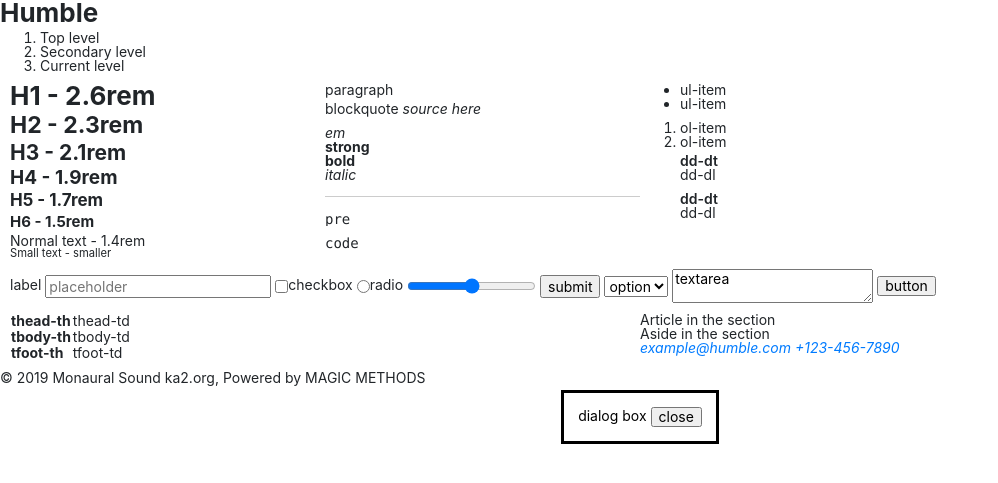
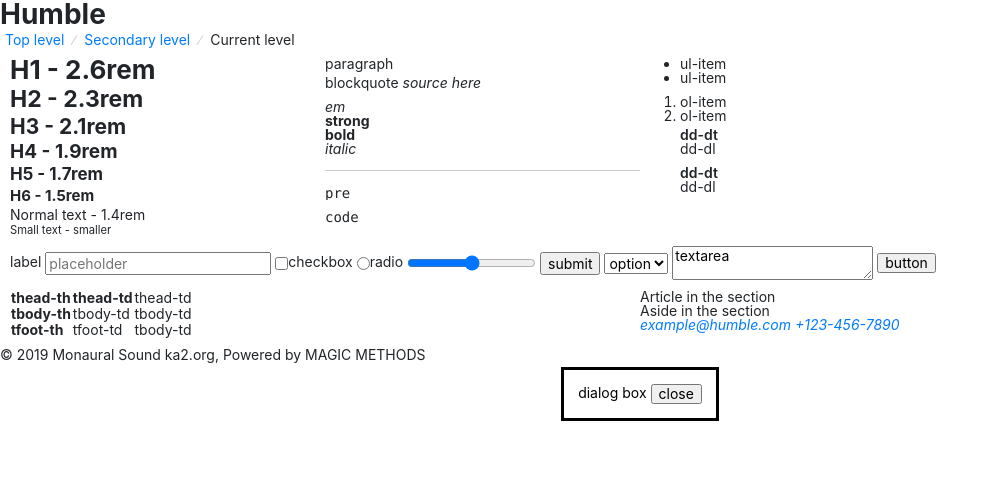
Before and after one commit to ka215/sloth, a PHP site: page / in a window 1280 px wide. Shown: the top 483 px of the page, without its empty margins (0-998 px from the left). Run offline with PHP 8.4, Linux system fonts and the light colour scheme.

Commit message:
(WIP) modified something

```diff
--- a/index.html
+++ b/index.html
@@ -10,12 +10,12 @@
 </head>
 <body class="humble">
 <header>
-  <h1>Humble</h1>
+  <h1 class="no-h">Humble</h1>
 </header>
-<nav class="crumbs">
-  <ol>
-    <li>Top level</li>
-    <li>Secondary level</li>
+<nav>
+  <ol class="crumbs">
+    <li><a href="#">Top level</a></li>
+    <li><a href="#">Secondary level</a></li>
     <li>Current level</li>
   </ol>
 </nav>
@@ -29,8 +29,8 @@
       <h5>H5 - 1.7rem</h5>
       <h6>H6 - 1.5rem</h6>
     </hgroup>
-    <div>Normal text - 1.4rem</div>
-    <small style="display:block;">Small text - smaller</small>
+    Normal text - 1.4rem<br>
+    <small>Small text - smaller</small>
   </div>
   <div class="flx-col w-1-4">
     <p>paragraph</p>
@@ -64,14 +64,14 @@
       <input type="submit" value="submit">
       <select><option>option</option></select>
       <textarea>textarea</textarea>
-      <button onclick="javascript:document.getElementById('humble-dialog').setAttribute('open')">button</button>
+      <button type="button" onclick="javascript:document.getElementById('humble-dialog').showModal()">button</button>
     </form>
   </div>
   <div class="w-half">
     <table>
-      <thead><th>thead-th</th><td>thead-td</td></thead>
-      <tbody><th>tbody-th</th><td>tbody-td</td></tbody>
-      <tfoot><th>tfoot-th</th><td>tfoot-td</td></tfoot>
+      <thead><th>thead-th</th><th>thead-td</th><td>thead-td</td></thead>
+      <tbody><th>tbody-th</th><td>tbody-td</td><td>tbody-td</td></tbody>
+      <tfoot><th>tfoot-th</th><td>tfoot-td</td><td>tbody-td</td></tfoot>
     </table>
   </div>
   <section class="w-half">
--- /dev/null
+++ b/src/inc/_main.scss
@@ -0,0 +1,43 @@
+.humble {
+  h1:not(#{$not}),
+  .h1 { font-size: $h1; }
+
+  h2:not(#{$not}),
+  .h2 { font-size: $h2; }
+
+  h3:not(#{$not}),
+  .h3 { font-size: $h3; }
+
+  h4:not(#{$not}),
+  .h4 { font-size: $h4; }
+
+  h5:not(#{$not}),
+  .h5 { font-size: $h5; }
+
+  h6:not(#{$not}),
+  .h6 { font-size: $h6; }
+
+  p:not(#{$not}) { font-size: $base; }
+
+  .crumbs:not(#{$not}) {
+    list-style: none;
+    display: flex;
+    flex-direction: row;
+    flex-wrap: wrap;
+    margin: 0.5rem;
+    padding: 0;
+
+    & > * {
+      position: relative;
+      display: inline-block;
+      margin-right: 2rem;
+
+      &:nth-child(n + 2)::before {
+        content: "\2215";
+        position: absolute;
+        left: -1.1rem;
+        color: #ccc;
+      }
+    }
+  }
+}
--- a/src/inc/_reset.scss
+++ b/src/inc/_reset.scss
@@ -14,7 +14,7 @@ html {
   -webkit-tap-highlight-color: rgba(0, 0, 0, 0);
 }
 
-body {
+body.humble {
   display: flow-root;
   margin: 0;
   font-family: -apple-system, BlinkMacSystemFont, "Segoe UI", Roboto, "Helvetica Neue", Arial, "Noto Sans", sans-serif, "Apple Color Emoji", "Segoe UI Emoji", "Segoe UI Symbol", "Noto Color Emoji";
--- a/src/inc/_utils.scss
+++ b/src/inc/_utils.scss
@@ -1,23 +1,3 @@
-h1,
-.h1 { font-size: $h1; }
-
-h2,
-.h2 { font-size: $h2; }
-
-h3,
-.h3 { font-size: $h3; }
-
-h4,
-.h4 { font-size: $h4; }
-
-h5,
-.h5 { font-size: $h5; }
-
-h6,
-.h6 { font-size: $h6; }
-
-/* Utility */
-
 [hidden] { display: none !important; }
 
 .m-0 { margin: 0; }
--- a/src/inc/_variables.scss
+++ b/src/inc/_variables.scss
@@ -1,3 +1,5 @@
+$not: '.no-h';
+
 $h1:     2.6rem;
 $h2:     2.3rem;
 $h3:     2.1rem;
--- a/src/index.scss
+++ b/src/index.scss
@@ -8,4 +8,5 @@ Author: Ka2 - https://ka2.org
 
 @import "inc/_variables";
 @import "inc/_reset";
+@import "inc/_main";
 @import "inc/_utils";
```
Also changed, not shown: src/humble.css (+45 -14 lines), dist/humble.min.css, 1 other file.
